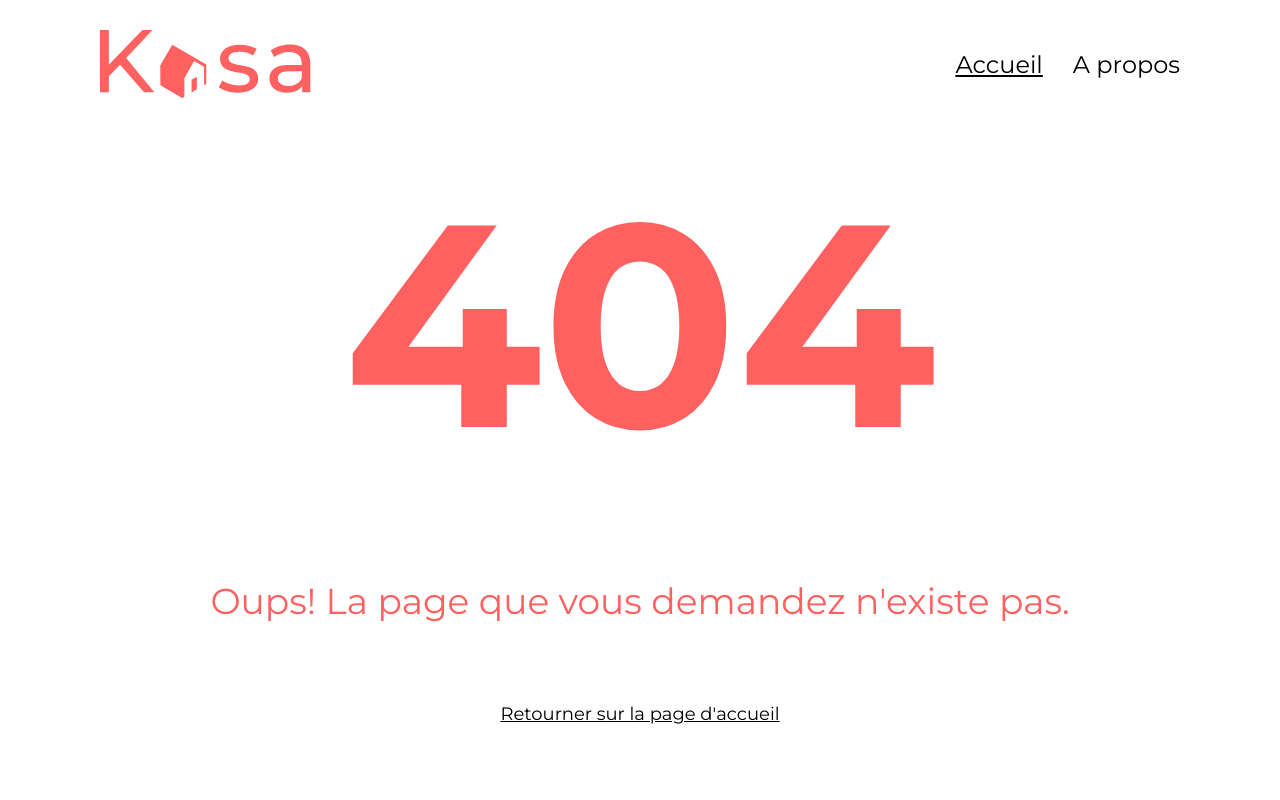
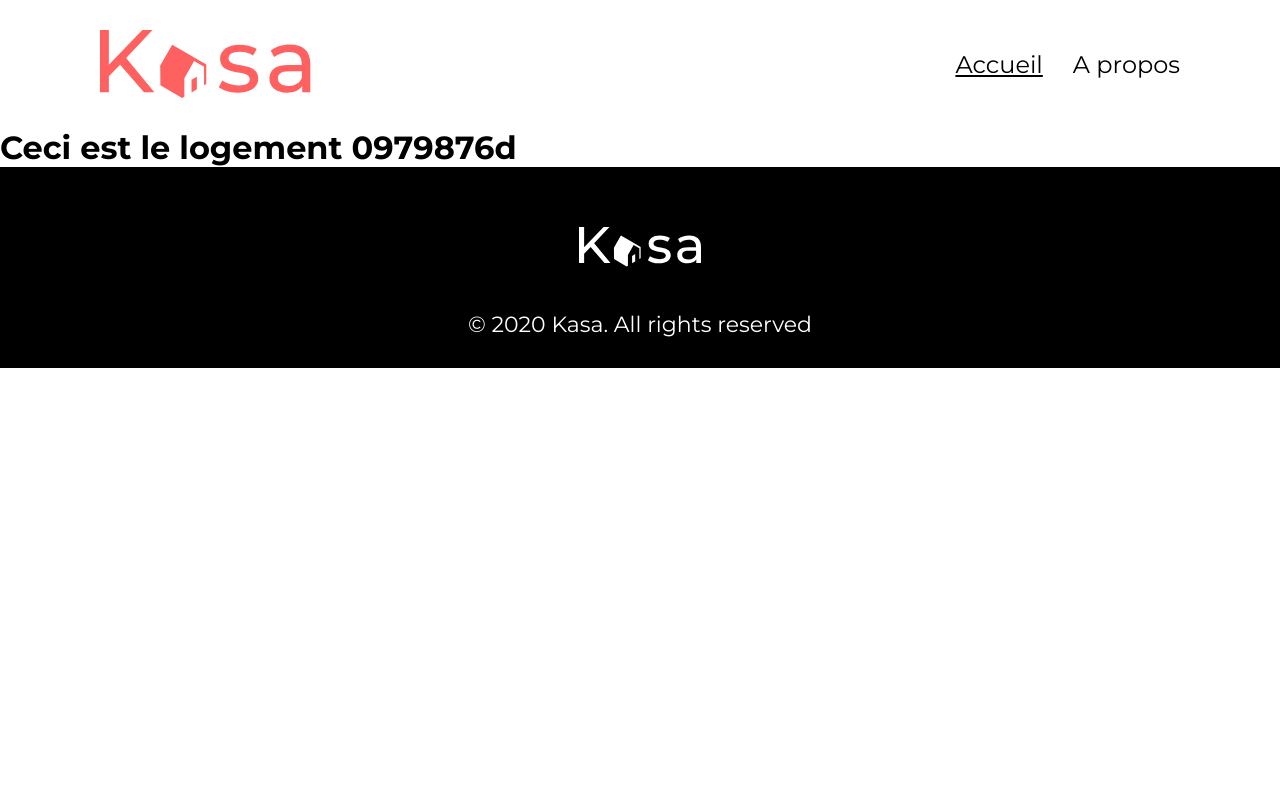
Before and after one commit to Brissard-Navarro-Lorenzo/Projet-5-Kasa, a React (Vite) app in the folder my-react-app/: page /logement/0979876d in a window 1280 px wide. Before the commit this address had no page. Shown: the top 800 px of the page. Built offline with nearby package versions, Linux system fonts and the light colour scheme.

Commit message:
redirection vers la page en fonction de l'id

```diff
--- a/my-react-app/src/components/routeur.jsx
+++ b/my-react-app/src/components/routeur.jsx
@@ -5,6 +5,7 @@ import Erreur from "../pages/Erreur";
 import About from "../pages/About";
 import Header from "./header";
 import Footer from "./footer";
+import Logement from "../pages/Logement";
 
 export default function Routeur() {
     return (
@@ -13,6 +14,7 @@ export default function Routeur() {
             <Routes>
                 <Route path="/" element={<Home />} />
                 <Route path="/about" element={<About />} />
+                <Route path="/logement/:id" element={<Logement />} />
                 <Route path="*" element={<Erreur />} />
             </Routes>
             <Footer />
--- a/my-react-app/src/pages/Home/index.jsx
+++ b/my-react-app/src/pages/Home/index.jsx
@@ -3,6 +3,7 @@ import Card from "../../components/card";
 import logements from "../../logements.json";
 import "../../style/home/home.scss";
 import falaises_banner from "../../images/falaises_banner.png";
+import { Link } from "react-router";
 
 export default function Home() {
     const alt = "Falaises en bord de mer";
@@ -12,7 +13,9 @@ export default function Home() {
             <Banner img={falaises_banner} alt={alt} titre={titre} />
             <section className="grille">
                 {logements.map((logement) => (
-                    <Card key={logement.id} image={logement.cover} titre={logement.title} />
+                    <Link to={`/logement/${logement.id}`} key={logement.id}>
+                        <Card image={logement.cover} titre={logement.title} />
+                    </Link>
                 ))}
             </section>
         </main>
--- a/my-react-app/src/pages/Logement/index.jsx
+++ b/my-react-app/src/pages/Logement/index.jsx
@@ -0,0 +1,6 @@
+import { useParams } from "react-router";
+
+export default function Logement() {
+    const { id } = useParams();
+    return <h1>Ceci est le logement {id}</h1>;
+}
```
